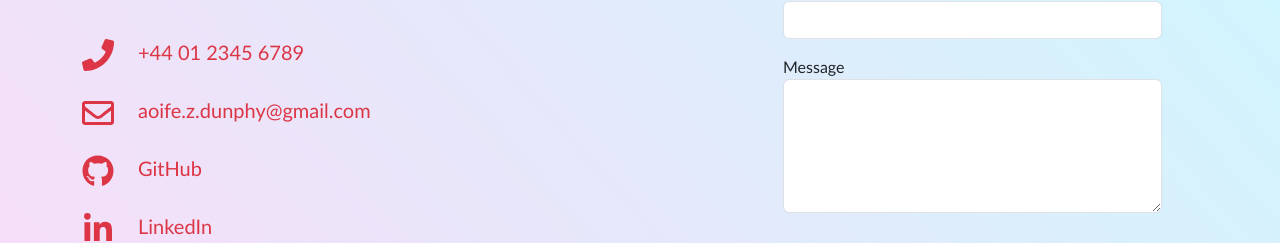
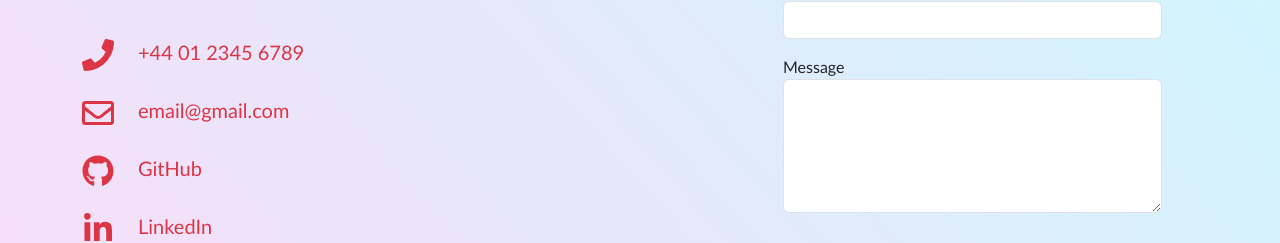
Before and after one commit to AoifeEdX/portfolio-react, a React (Vite) app: page /contact in a window 1280 px wide. Shown: the part 396-639 px from the top of the page. Built offline with nearby package versions, Linux system fonts and the light colour scheme.

Commit message:
Update ContactPage.jsx

```diff
--- a/src/components/ContactPage.jsx
+++ b/src/components/ContactPage.jsx
@@ -56,14 +56,14 @@ function ContactPage() {
 							{/* Contact email */}
 							<p className="mt-4">
 								<a
-									href="mailto:aoife.z.dunphy@gmail.com"
+									href="#"
 									target="_blank"
 									rel="noopener noreferrer"
 									className="link-danger link-offset-2 link-underline-opacity-0 link-underline-opacity-25-hover"
 								>
 									{/* Email icon */}
 									<FaRegEnvelope className='fs-2 me-2 text-danger me-4' />
-									aoife.z.dunphy@gmail.com
+									email@gmail.com
 								</a>
 							</p>
 							{/* GitHub profile */}
```
